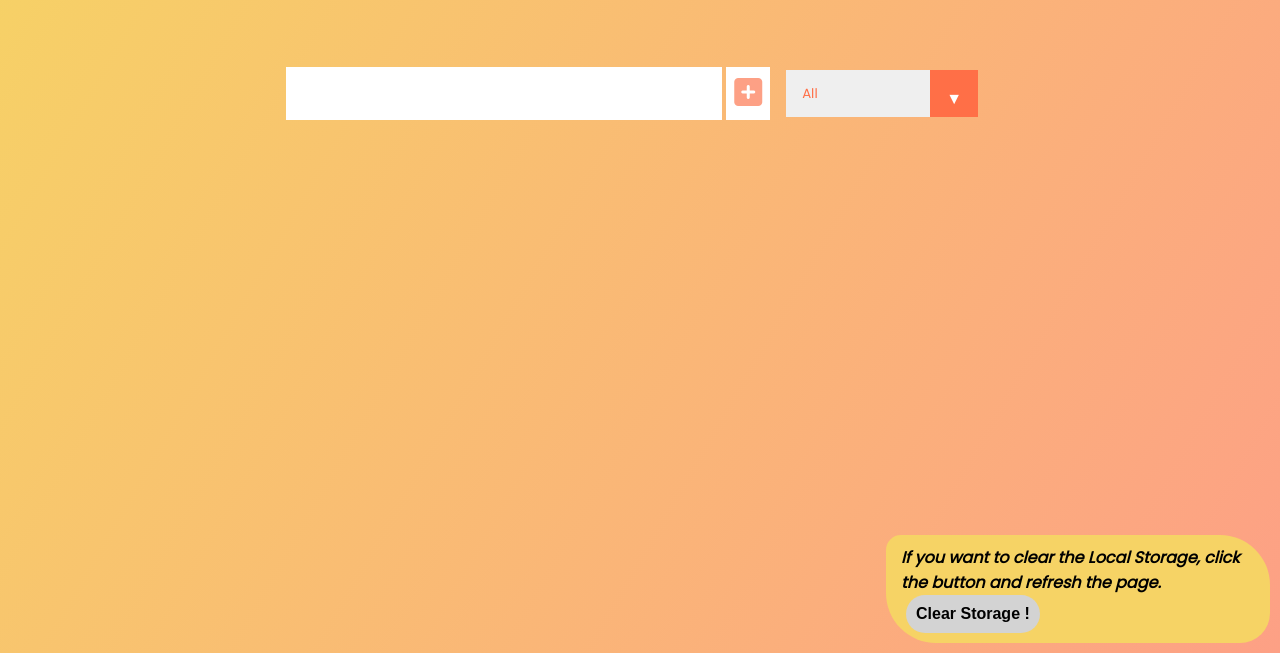
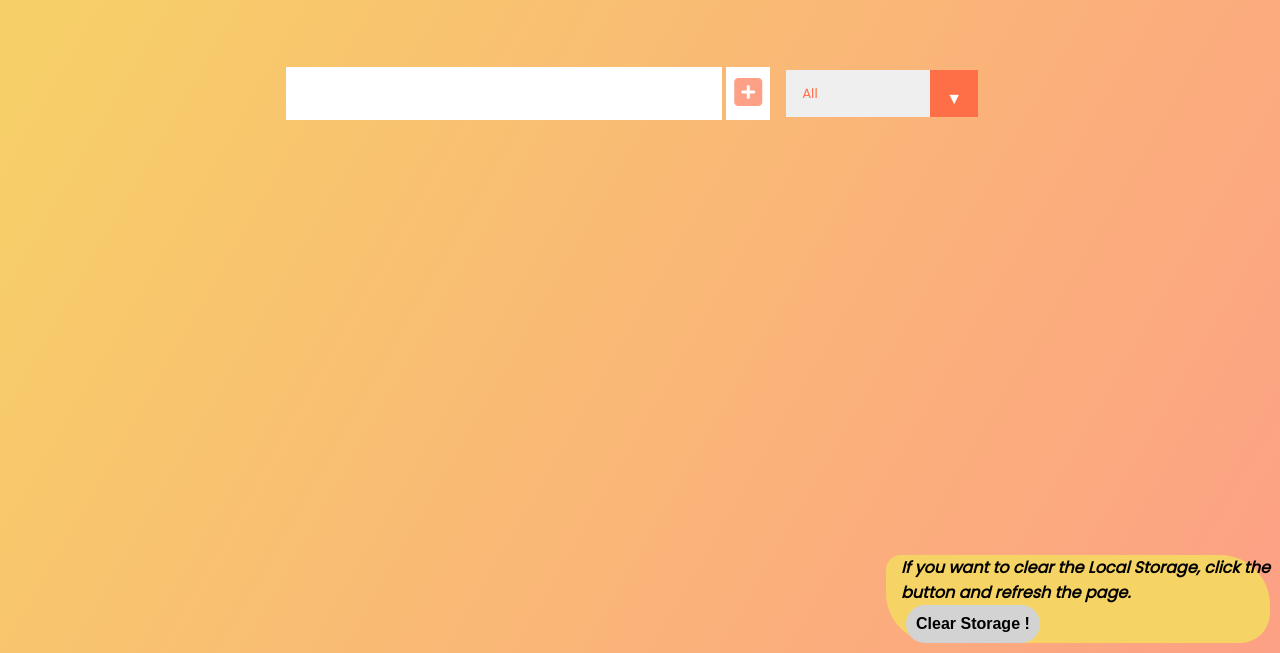
Before and after one commit to Vignesh-Jayaram/Todo-App, a plain HTML site: page index.html in a window 1280 px wide. Shown: the part 147-800 px from the top of the page. Drawn offline with Linux system fonts and the light colour scheme.

Commit message:
Attempted fixing the aside tag for mobile view

```diff
--- a/index.html
+++ b/index.html
@@ -43,13 +43,13 @@
       <ul class="todo-list"></ul>
     </div>
 
-    <aside>
+    <div class="side-note">
       <p>
         If you want to clear the Local Storage, click the button and refresh the
         page.
         <span><button class="storage-clear-btn">Clear Storage !</button></span>
       </p>
-    </aside>
+    </div>
 
     <script src="./app.js"></script>
   </body>
--- a/style.css
+++ b/style.css
@@ -140,10 +140,10 @@ select {
   pointer-events: none;
 }
 
-aside {
+.side-note {
   color: black;
   width: 30%;
-  padding: 10px;
+  padding: 0;
   padding-left: 15px;
   margin-left: 15px;
   margin-right: 10px;
@@ -227,7 +227,7 @@ aside {
     align-items: center;
   }
 
-  aside {
+  .side-note {
     display: flex;
     align-items: center;
     float: none;
```
